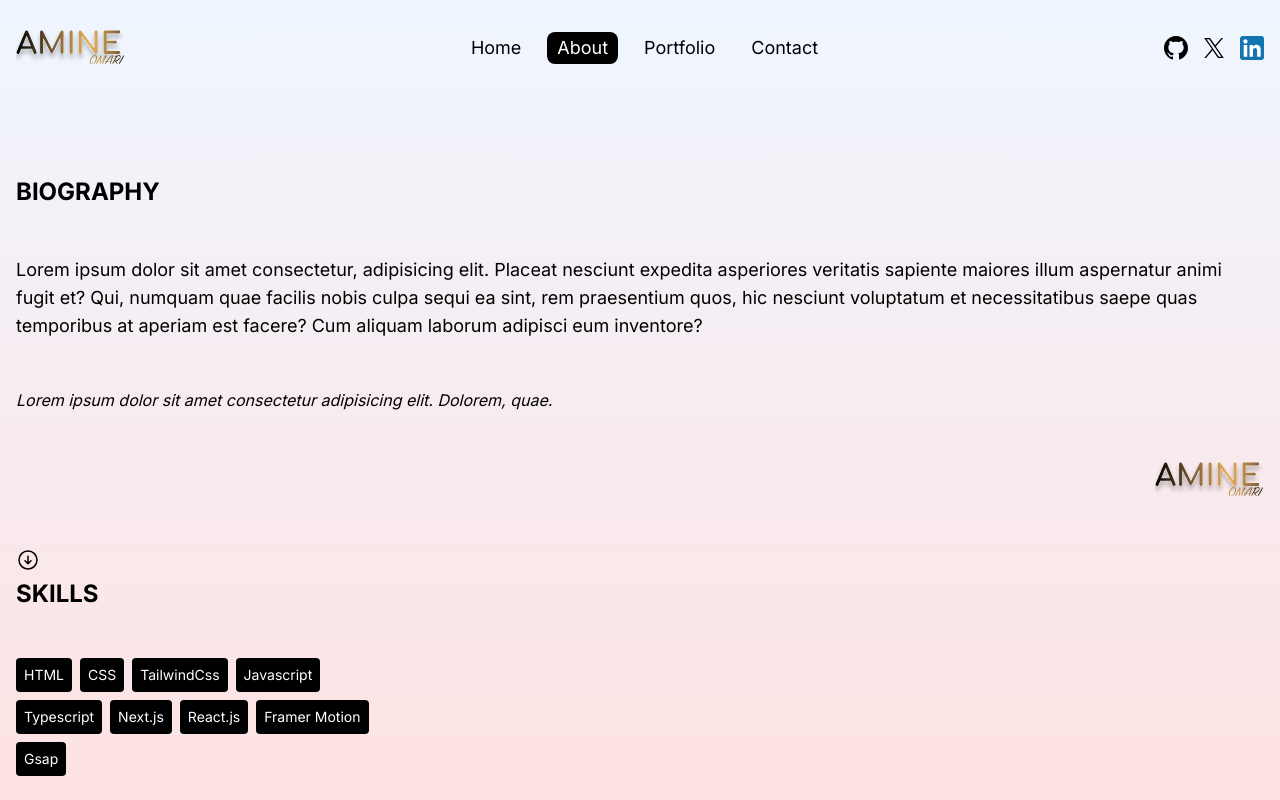
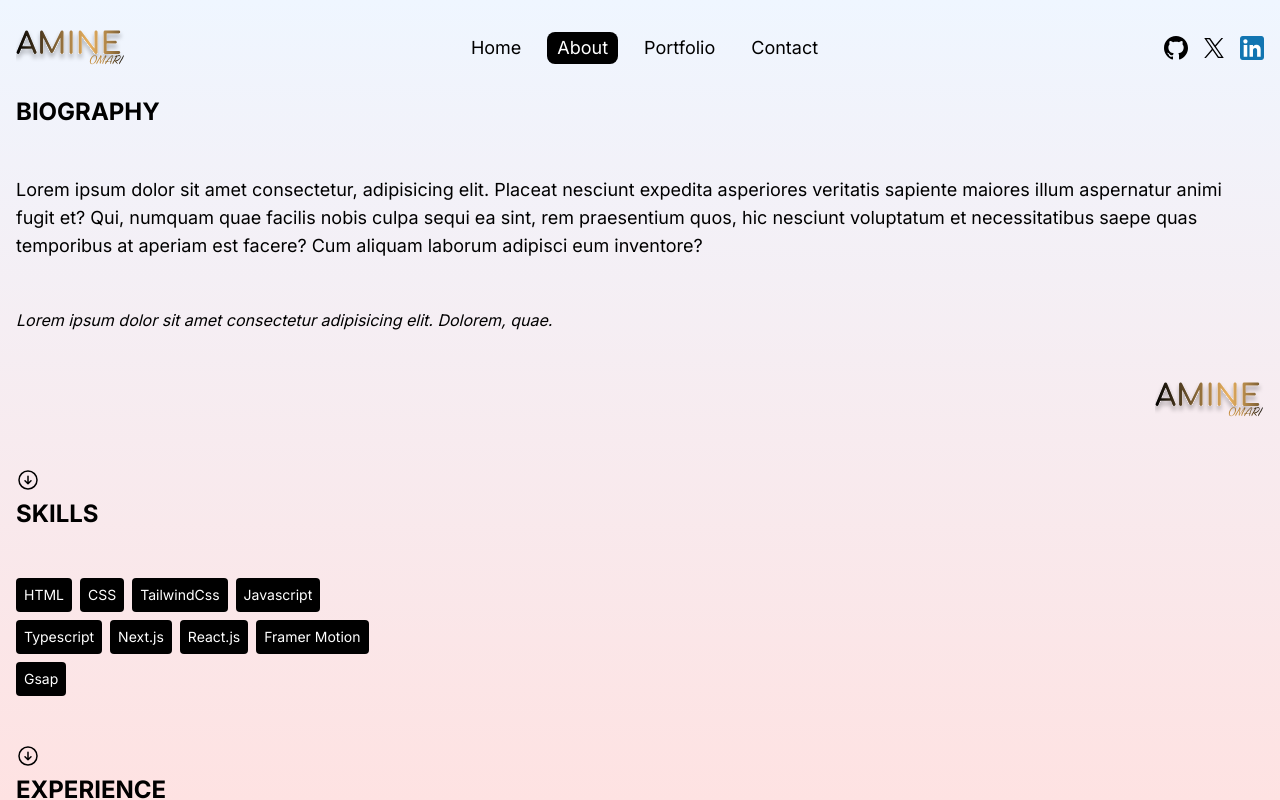
Before and after one commit to amine-omari/my-portfolio, a Next.js app: page /about in a window 1280 px wide. Built offline with nearby package versions, Linux system fonts and the light colour scheme.

Commit message:
fix: TransitionProvider component

```diff
--- a/src/components/TransitionProvider.jsx
+++ b/src/components/TransitionProvider.jsx
@@ -36,7 +36,7 @@ const TransitionProvider = ({ children }) => {
         <div className="h-24">
           <Navbar />
         </div>
-        <div className="h-[calc(100vh-6rem)] my-10 md:my-20">{children}</div>
+        <div className="h-[calc(100vh-6rem)]">{children}</div>
       </div>
     </AnimatePresence>
   );
```
